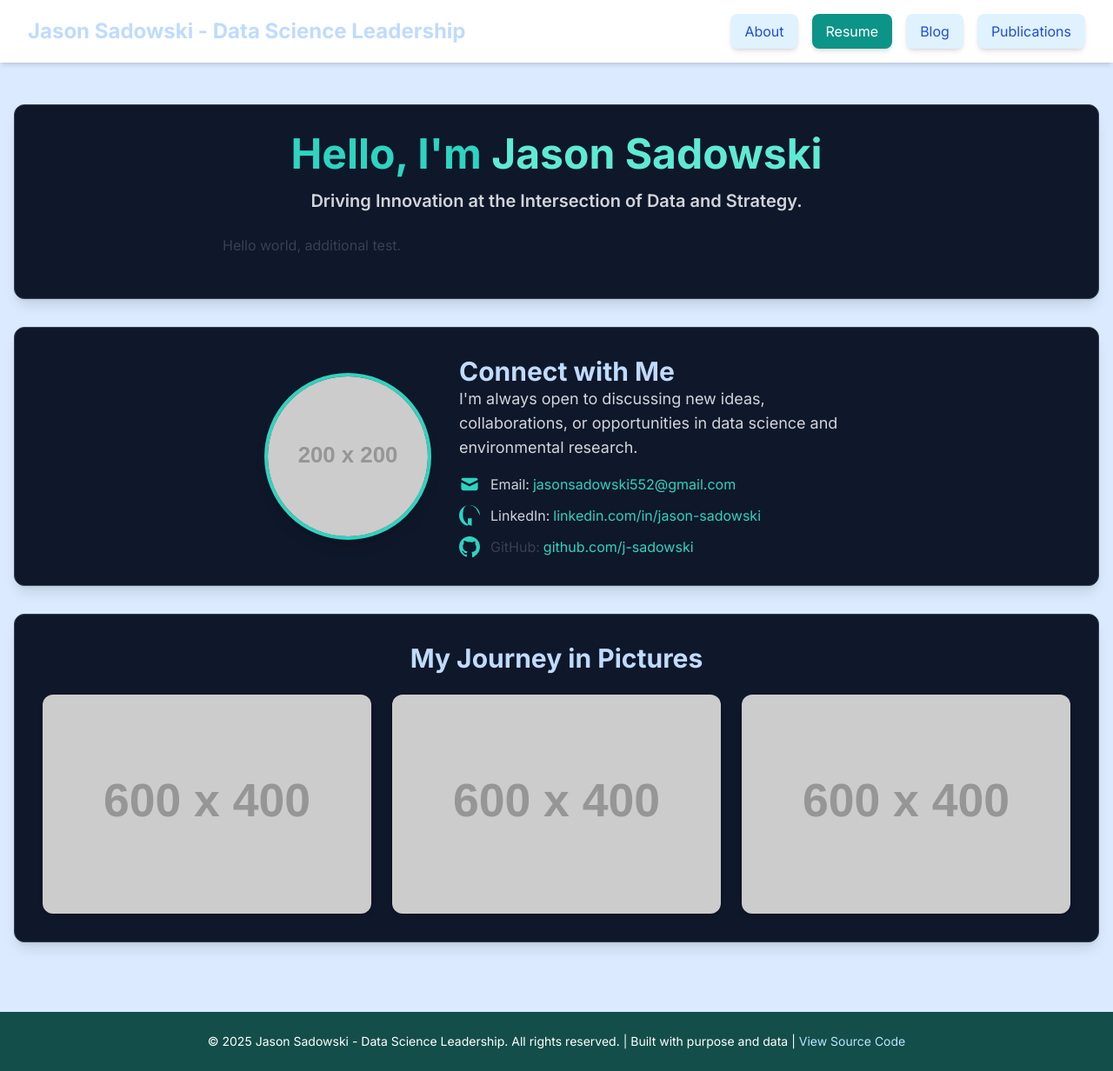
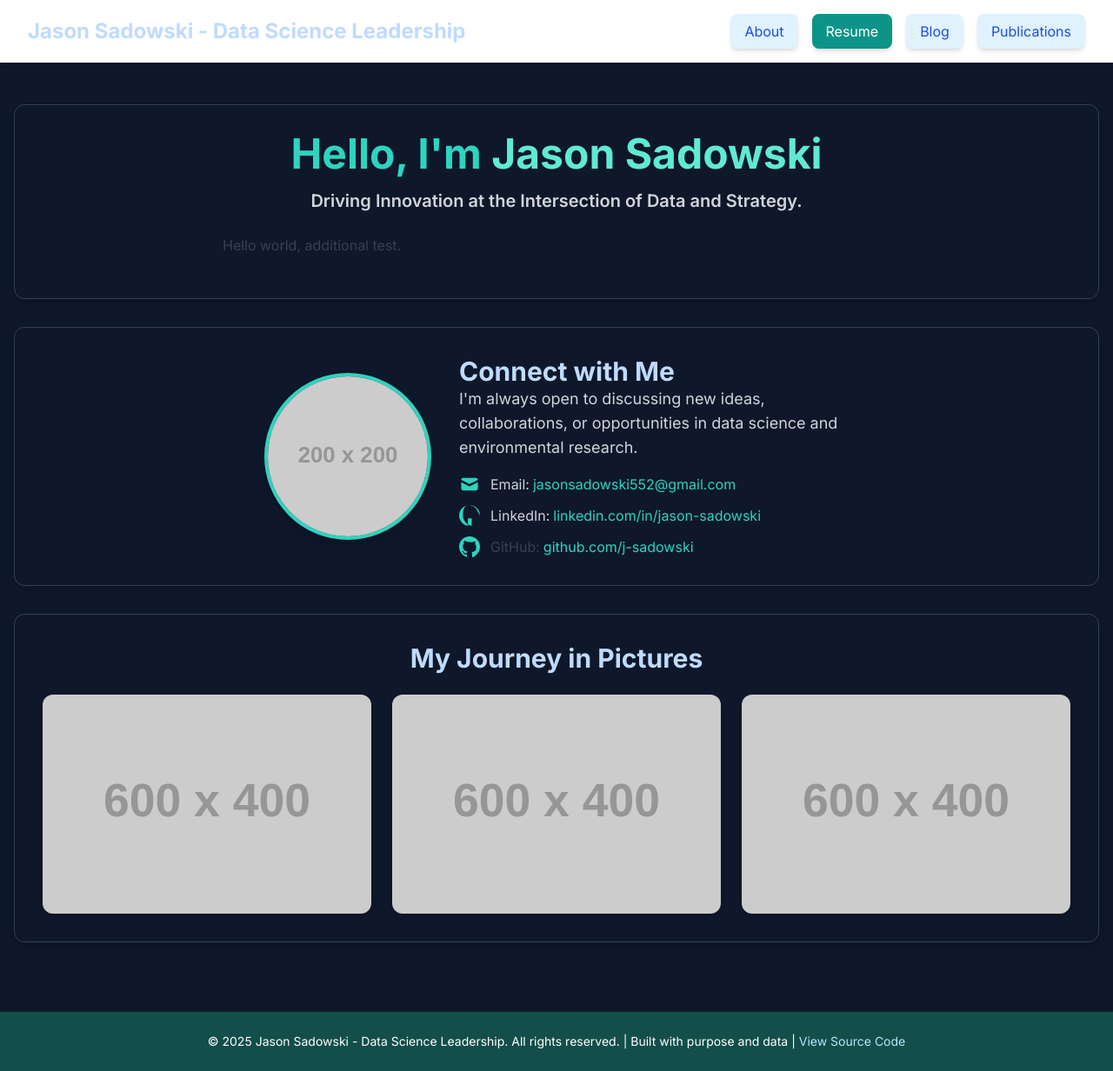
Before and after one commit to j-sadowski/personal_website, a Jekyll site: the page built from index.html, in a window 1280 px wide and 1232 px high. Shown: the whole window at 87% size. Built offline with Jekyll 4.4.1, drawn with Linux system fonts in a browser that asks for light colours; nearby versions of some CDN libraries.

```diff
--- a/_layouts/default.html
+++ b/_layouts/default.html
@@ -53,7 +53,7 @@
 
     </style>
 </head>
-<body class="flex flex-col min-h-screen bg-blue-100 text-gray-800 dark:bg-slate-900 dark:text-gray-200">
+<body class="flex flex-col min-h-screen bg-slate-900 text-gray-200">
     {% include header_nav.html %}
 
     <main class="flex-grow container mx-auto px-4 py-8 sm:py-12">
```
